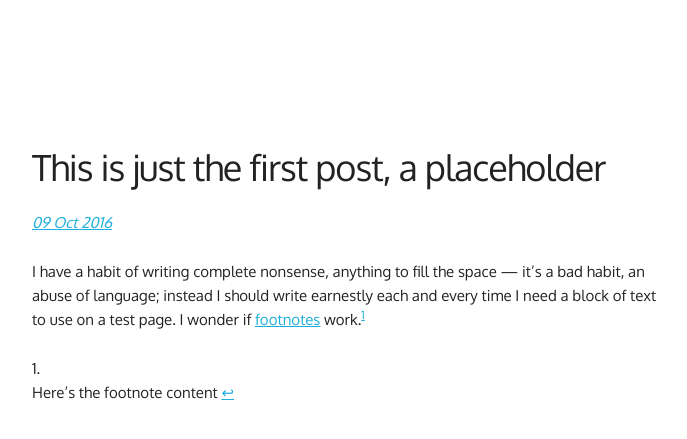
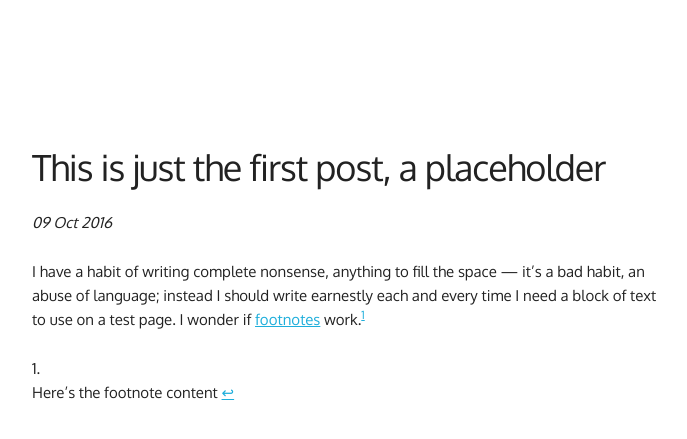
Before and after one commit to mt-trash/mt-trash.github.io, a Jekyll site: the page built from _posts/2016-10-09-the-first-post.md, in a window 1280 px wide. Shown: the top 439 px of the page, without its empty margins (128-815 px from the left). Built offline with Jekyll 4.4.1, drawn with Linux system fonts in a browser that asks for light colours.

Commit message:
Update post.html

```diff
--- a/_layouts/post.html
+++ b/_layouts/post.html
@@ -5,7 +5,7 @@ layout: default
     <div class="row">
       <div class="two-thirds column" style="margin-top: 15%">
         <h3>{{ page.title }}</h3>
-          <p><i><a href="https://mt-trash.github.io/{{ post.url }}/">{{ page.date | date_to_string }}</a></i></p>
+          <p><i>{{ page.date | date_to_string }}</i></p>
         <p>{{ content }}</p>
       </div>
     </div>
```
